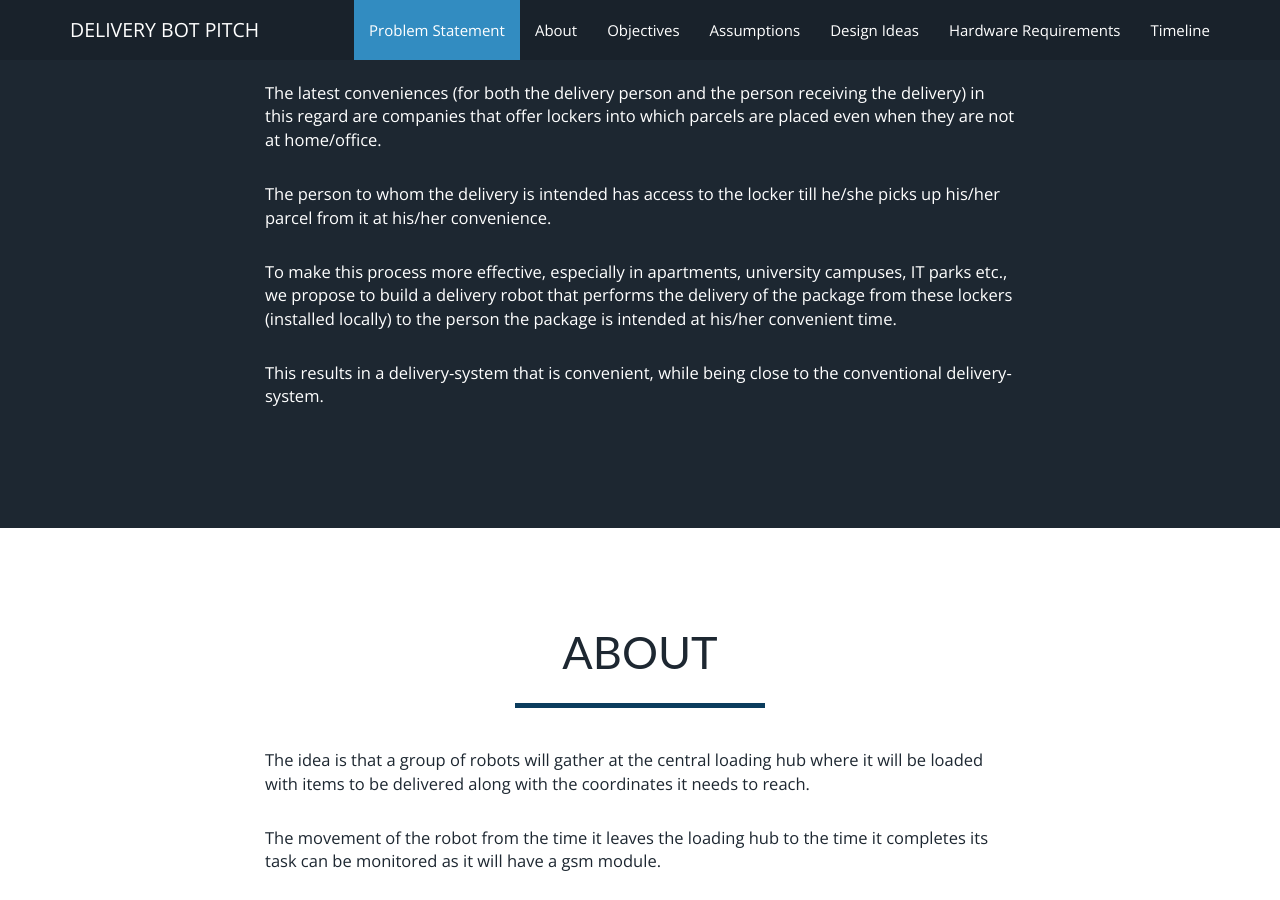
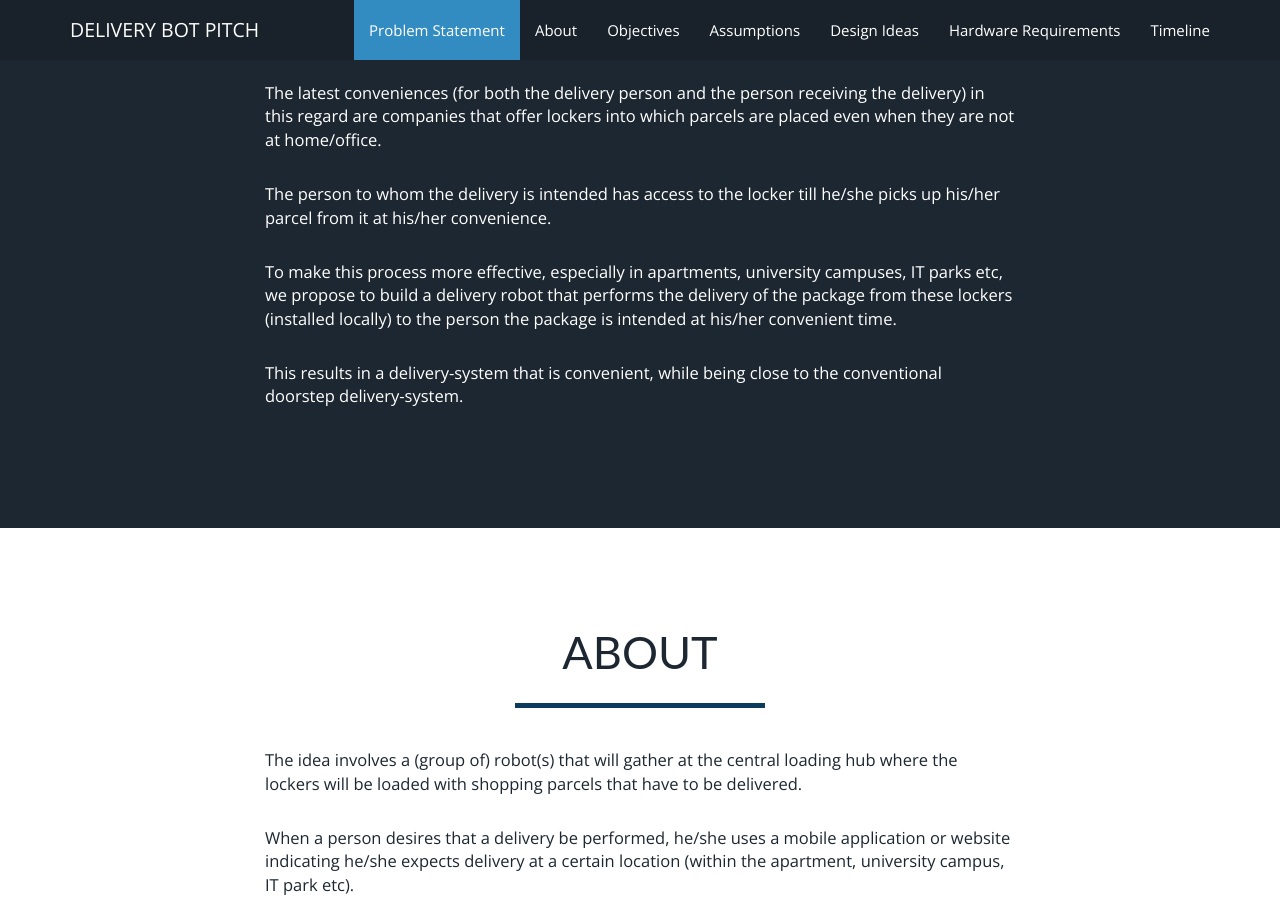
Before and after one commit to prajwaldp/delivery-robot-pitch, a Jekyll site: the page built from index.html, in a window 1280 px wide and 900 px high, scrolled down 1059 px. Built offline with Jekyll 4.4.1, drawn with Linux system fonts in a browser that asks for light colours; some of the changed text lies outside the part shown.

Commit message:
change sentences in about

```diff
--- a/_includes/about.html
+++ b/_includes/about.html
@@ -9,16 +9,21 @@
     <div class="row">
       <div class="col-lg-8 col-lg-offset-2">
         <p>
-	  The idea is that a group of robots will gather at the central loading hub where it will be loaded with items to be delivered along with the coordinates it needs to reach.
+	  The idea involves a (group of) robot(s) that will gather at the central loading hub where the lockers will be loaded with shopping parcels that have to be delivered.
 	</p>
 	<p>
-	  The movement of the robot from the time it leaves the loading hub to the time it completes its task can be monitored as it will have a gsm module.
+	  When a person desires that a delivery be performed, he/she uses a mobile application or website indicating he/she expects delivery at a certain location (within the apartment, university campus, IT park etc).
 	</p>
 	<p>
-	  The robot uses GPS, sensors and cameras to travel on sidewalks  and can make it up and down curbs and small stairs. It will stop when there is an obstacle or pedestrian in its path. When operational the the robots would be based at a local hub where items are placed in them before a customer orders the delivery.
+	  The delivery robot performs the delivery of the parcel to the person from the locker region.
 	</p>
 	<p>
-	  A mobile app shows the progress of the delivery, with the same app used to unlock the robot’s lid. If anything goes wrong enroute, a human operator can take over the controls.
+	  A mobile application shows the progress of the delivery. The same application is used to authenticate the person to receive the parcel from the robot.
+	</p>
+	<p>
+	  The delivery robot will have the features of an autonomous robot such as obstacle avoiding, future path planning, simultaneous localization and mapping, computer vision for handling parcels of different shapes and sizes as well as for identifying the person the parcel is indended for.
+	<p>
+	  The otherwise completely autonomous robot, can be monitored as it will always be connected to the Internet through WiFi, if available or through GSM using which it optionally uploads real-time logs to a central server.
 	</p>
       </div>
     </div>
--- a/_includes/problem_statement.html
+++ b/_includes/problem_statement.html
@@ -24,10 +24,10 @@
 	  The person to whom the delivery is intended has access to the locker till he/she picks up his/her parcel from it at his/her convenience.
 	</p>
 	<p>
-	  To make this process more effective, especially in apartments, university campuses, IT parks etc., we propose to build a delivery robot that performs the delivery of the package from these lockers (installed locally) to the person the package is intended at his/her convenient time.
+	  To make this process more effective, especially in apartments, university campuses, IT parks etc, we propose to build a delivery robot that performs the delivery of the package from these lockers (installed locally) to the person the package is intended at his/her convenient time.
 	</p>
 	<p>
-	  This results in a delivery-system that is convenient, while being close to the conventional delivery-system.
+	  This results in a delivery-system that is convenient, while being close to the conventional doorstep delivery-system.
 	</p>
       </div>
     </div>
```
